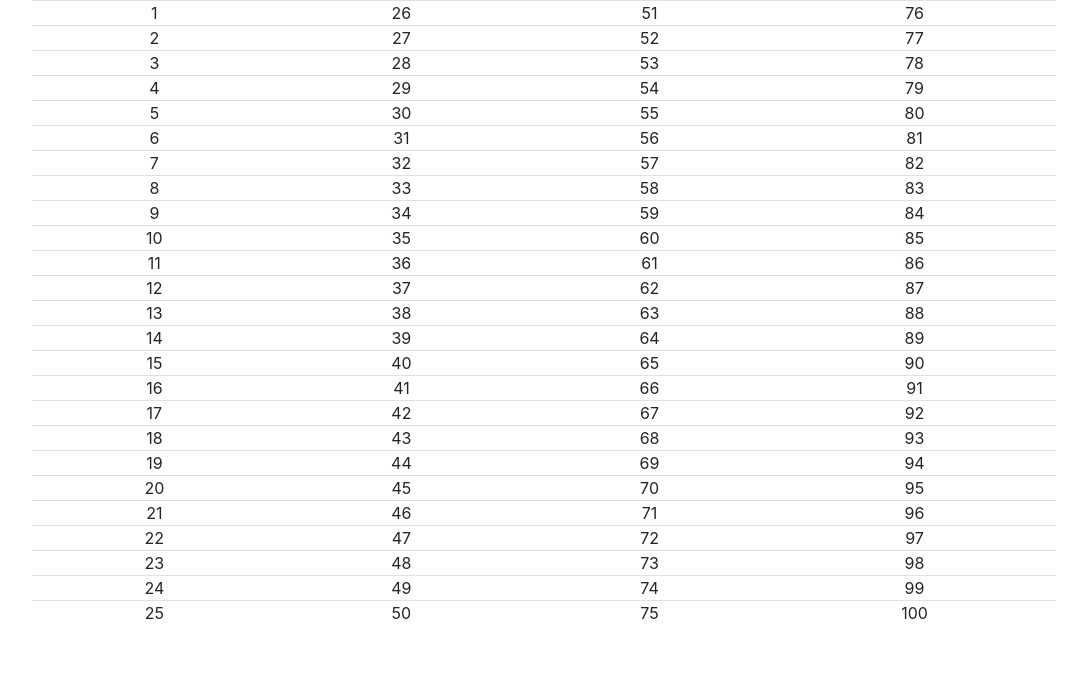
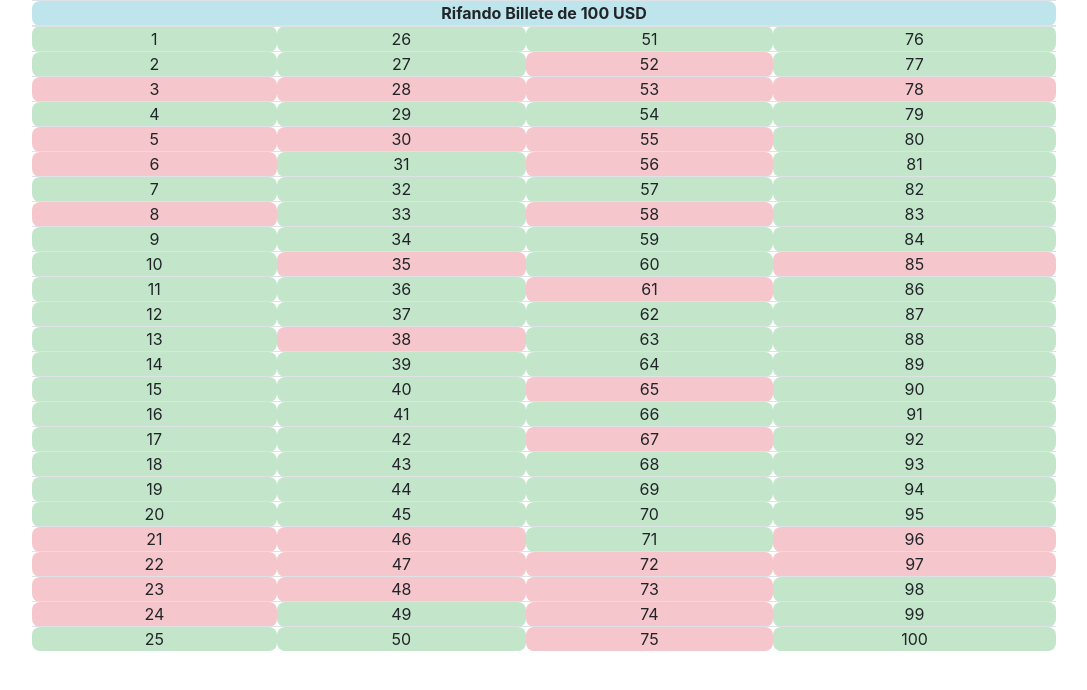
Before and after one commit to adg08101/rifando-en-cuba, a PHP site: page / in a window 1280 px wide. Shown: the top 690 px of the page, without its empty margins (96-1183 px from the left). Run offline with PHP 8.4, Linux system fonts and the light colour scheme.

Commit message:
Initial commit
Starting

```diff
--- a/css/styles.css
+++ b/css/styles.css
@@ -1,5 +1,11 @@
 table tr {
   line-height: 0px;
+}
+table tr td {
+  border-radius: 8px;
+}
+.table thead th {
+  border-radius: 8px;
 }
 .table {
   width: 80%;
--- a/index.html
+++ b/index.html
@@ -5,156 +5,161 @@
   </head>
   <body>
     <table class="table">
+      <thead>
+        <tr>
+          <th class="table-info" scope="col" colspan="4">Rifando Billete de 100 USD</th>
+        </tr>
+      </thead>
       <tbody>
         <tr class="height-low">
-          <td>1</td>
-          <td>26</td>
-          <td>51</td>
-          <td>76</td>
+          <td class="table-success">1</td>
+          <td class="table-success">26</td>
+          <td class="table-success">51</td>
+          <td class="table-success">76</td>
         </tr>
         <tr>
-          <td>2</td>
-          <td>27</td>
-          <td>52</td>
-          <td>77</td>
+          <td class="table-success">2</td>
+          <td class="table-success">27</td>
+          <td class="table-danger">52</td>
+          <td class="table-success">77</td>
         </tr>
         <tr>
-          <td>3</td>
-          <td>28</td>
-          <td>53</td>
-          <td>78</td>
+          <td class="table-danger">3</td>
+          <td class="table-danger">28</td>
+          <td class="table-danger">53</td>
+          <td class="table-danger">78</td>
         </tr>
         <tr>
-          <td>4</td>
-          <td>29</td>
-          <td>54</td>
-          <td>79</td>
+          <td class="table-success">4</td>
+          <td class="table-success">29</td>
+          <td class="table-success">54</td>
+          <td class="table-success">79</td>
         </tr>
         <tr>
-          <td>5</td>
-          <td>30</td>
-          <td>55</td>
-          <td>80</td>
+          <td class="table-danger">5</td>
+          <td class="table-danger">30</td>
+          <td class="table-danger">55</td>
+          <td class="table-success">80</td>
         </tr>
         <tr>
-          <td>6</td>
-          <td>31</td>
-          <td>56</td>
-          <td>81</td>
+          <td class="table-danger">6</td>
+          <td class="table-success">31</td>
+          <td class="table-danger">56</td>
+          <td class="table-success">81</td>
         </tr>
         <tr>
-          <td>7</td>
-          <td>32</td>
-          <td>57</td>
-          <td>82</td>
+          <td class="table-success">7</td>
+          <td class="table-success">32</td>
+          <td class="table-success">57</td>
+          <td class="table-success">82</td>
         </tr>
         <tr>
-          <td>8</td>
-          <td>33</td>
-          <td>58</td>
-          <td>83</td>
+          <td class="table-danger">8</td>
+          <td class="table-success">33</td>
+          <td class="table-danger">58</td>
+          <td class="table-success">83</td>
         </tr>
         <tr>
-          <td>9</td>
-          <td>34</td>
-          <td>59</td>
-          <td>84</td>
+          <td class="table-success">9</td>
+          <td class="table-success">34</td>
+          <td class="table-success">59</td>
+          <td class="table-success">84</td>
         </tr>
         <tr>
-          <td>10</td>
-          <td>35</td>
-          <td>60</td>
-          <td>85</td>
+          <td class="table-success">10</td>
+          <td class="table-danger">35</td>
+          <td class="table-success">60</td>
+          <td class="table-danger">85</td>
         </tr>
         <tr>
-          <td>11</td>
-          <td>36</td>
-          <td>61</td>
-          <td>86</td>
+          <td class="table-success">11</td>
+          <td class="table-success">36</td>
+          <td class="table-danger">61</td>
+          <td class="table-success">86</td>
         </tr>
         <tr>
-          <td>12</td>
-          <td>37</td>
-          <td>62</td>
-          <td>87</td>
+          <td class="table-success">12</td>
+          <td class="table-success">37</td>
+          <td class="table-success">62</td>
+          <td class="table-success">87</td>
         </tr>
         <tr>
-          <td>13</td>
-          <td>38</td>
-          <td>63</td>
-          <td>88</td>
+          <td class="table-success">13</td>
+          <td class="table-danger">38</td>
+          <td class="table-success">63</td>
+          <td class="table-success">88</td>
         </tr>
         <tr>
-          <td>14</td>
-          <td>39</td>
-          <td>64</td>
-          <td>89</td>
+          <td class="table-success">14</td>
+          <td class="table-success">39</td>
+          <td class="table-success">64</td>
+          <td class="table-success">89</td>
         </tr>
         <tr>
-          <td>15</td>
-          <td>40</td>
-          <td>65</td>
-          <td>90</td>
+          <td class="table-success">15</td>
+          <td class="table-success">40</td>
+          <td class="table-danger">65</td>
+          <td class="table-success">90</td>
         </tr>
         <tr>
-          <td>16</td>
-          <td>41</td>
-          <td>66</td>
-          <td>91</td>
+          <td class="table-success">16</td>
+          <td class="table-success">41</td>
+          <td class="table-success">66</td>
+          <td class="table-success">91</td>
         </tr>
         <tr>
-          <td>17</td>
-          <td>42</td>
-          <td>67</td>
-          <td>92</td>
+          <td class="table-success">17</td>
+          <td class="table-success">42</td>
+          <td class="table-danger">67</td>
+          <td class="table-success">92</td>
         </tr>
         <tr>
-          <td>18</td>
-          <td>43</td>
-          <td>68</td>
-          <td>93</td>
+          <td class="table-success">18</td>
+          <td class="table-success">43</td>
+          <td class="table-success">68</td>
+          <td class="table-success">93</td>
         </tr>
         <tr>
-          <td>19</td>
-          <td>44</td>
-          <td>69</td>
-          <td>94</td>
+          <td class="table-success">19</td>
+          <td class="table-success">44</td>
+          <td class="table-success">69</td>
+          <td class="table-success">94</td>
         </tr>
         <tr>
-          <td>20</td>
-          <td>45</td>
-          <td>70</td>
-          <td>95</td>
+          <td class="table-success">20</td>
+          <td class="table-success">45</td>
+          <td class="table-success">70</td>
+          <td class="table-success">95</td>
         </tr>
         <tr>
-          <td>21</td>
-          <td>46</td>
-          <td>71</td>
-          <td>96</td>
+          <td class="table-danger">21</td>
+          <td class="table-danger">46</td>
+          <td class="table-success">71</td>
+          <td class="table-danger">96</td>
         </tr>
         <tr>
-          <td>22</td>
-          <td>47</td>
-          <td>72</td>
-          <td>97</td>
+          <td class="table-danger">22</td>
+          <td class="table-danger">47</td>
+          <td class="table-danger">72</td>
+          <td class="table-danger">97</td>
         </tr>
         <tr>
-          <td>23</td>
-          <td>48</td>
-          <td>73</td>
-          <td>98</td>
+          <td class="table-danger">23</td>
+          <td class="table-danger">48</td>
+          <td class="table-danger">73</td>
+          <td class="table-success">98</td>
         </tr>
         <tr>
-          <td>24</td>
-          <td>49</td>
-          <td>74</td>
-          <td>99</td>
+          <td class="table-danger">24</td>
+          <td class="table-success">49</td>
+          <td class="table-danger">74</td>
+          <td class="table-success">99</td>
         </tr>
         <tr>
-          <td>25</td>
-          <td>50</td>
-          <td>75</td>
-          <td>100</td>
+          <td class="table-success">25</td>
+          <td class="table-success">50</td>
+          <td class="table-danger">75</td>
+          <td class="table-success">100</td>
         </tr>
       </tbody>
     </table>
```
